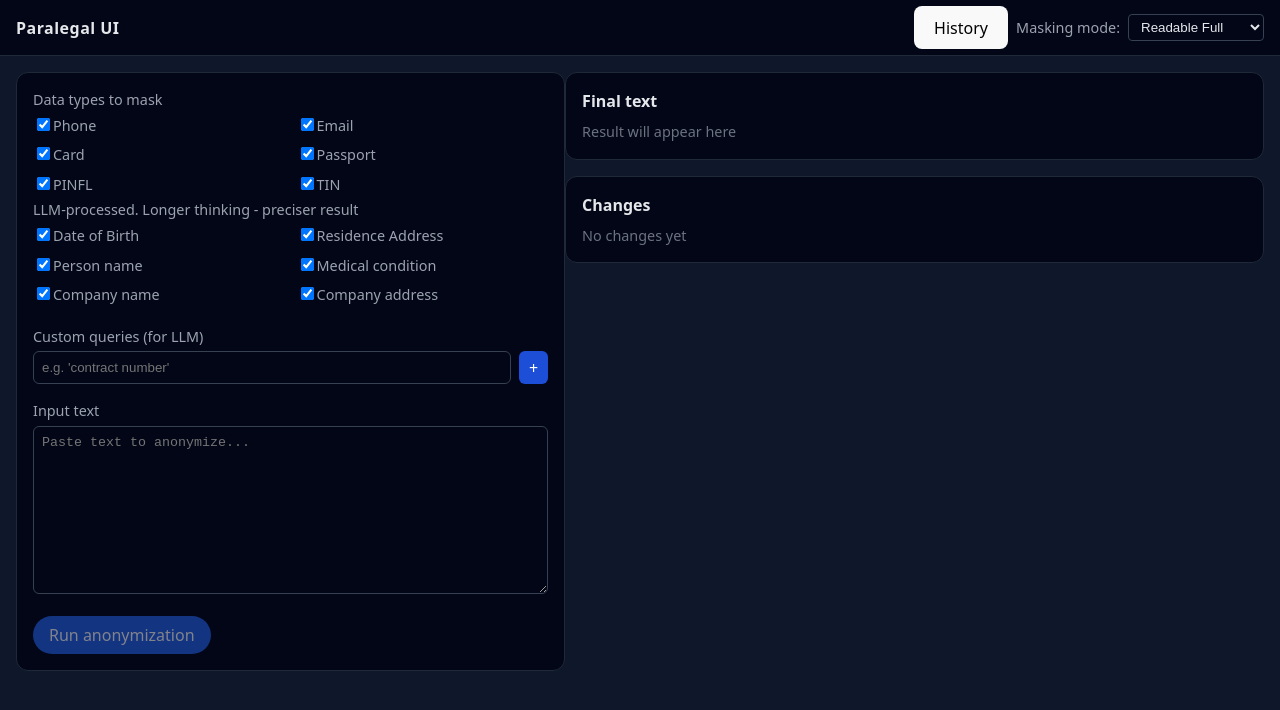
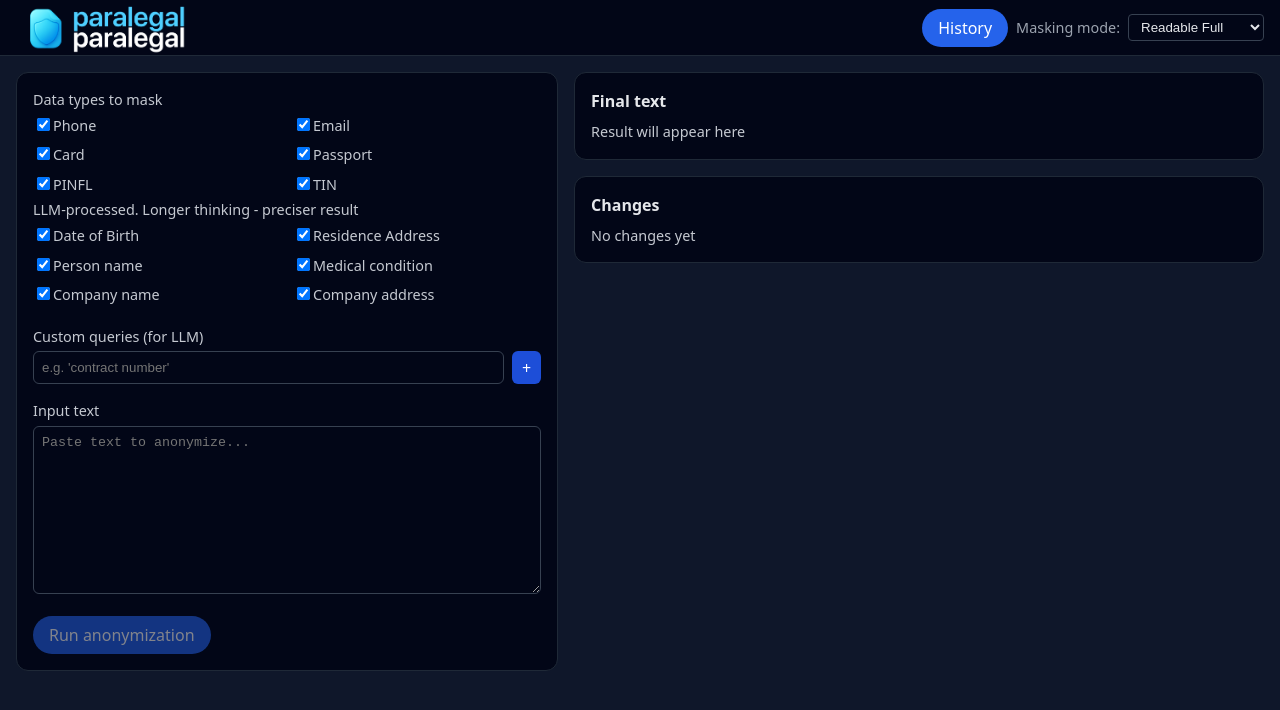
Before and after one commit to Edem2000/paralegal-front, a React (Vite) app: page / in a window 1280 px wide. Shown: the top 710 px of the page. Built offline with nearby package versions, Linux system fonts and the light colour scheme.

Commit message:
impove UI

```diff
--- a/index.html
+++ b/index.html
@@ -2,9 +2,9 @@
 <html lang="en">
   <head>
     <meta charset="UTF-8" />
-    <link rel="icon" type="image/svg+xml" href="/vite.svg" />
+    <link rel="icon" type="image/svg+xml" href="src/assets/logo_icon.png" />
     <meta name="viewport" content="width=device-width, initial-scale=1.0" />
-    <title>paralegal-front</title>
+    <title>Paralegal</title>
   </head>
   <body>
     <div id="root"></div>
--- a/src/App.css
+++ b/src/App.css
@@ -34,6 +34,15 @@ body {
     font-weight: 600;
     letter-spacing: 0.03em;
 }
+.logo-block {
+    height: 56px;
+    display: flex;
+    padding: 0 3px;
+}
+
+.logo-title {
+    height: 100%;
+}
 
 .navbar-right {
     display: flex;
@@ -65,6 +74,7 @@ body {
 .anonymizing-panel {
     width: 100%;
     display: grid;
+    gap: 16px;
     grid-template-columns: minmax(0, 1.1fr) minmax(0, 1.4fr);
 }
 
@@ -84,7 +94,7 @@ body {
 
 .form-group label {
     font-size: 0.9rem;
-    color: #9ca3af;
+    color: #c5c9d1;
     display: block;
     margin-bottom: 4px;
 }
@@ -97,7 +107,7 @@ body {
     border-radius: 6px;
     border: 1px solid #374151;
     background: #020617;
-    color: #e5e7eb;
+    color: #c5c9d1;
 }
 
 .form-group textarea {
@@ -177,7 +187,32 @@ body {
     cursor: pointer;
 }
 
+.navbar-right button {
+    padding: 8px 16px;
+    border-radius: 999px;
+    border: none;
+    background: #2563eb;
+    color: white;
+    font-weight: 500;
+    cursor: pointer;
+}
+
 .form-actions button:disabled {
+    opacity: 0.5;
+    cursor: default;
+}
+
+.history-controls button {
+    padding: 8px 16px;
+    border-radius: 999px;
+    border: none;
+    background: #2563eb;
+    color: white;
+    font-weight: 500;
+    cursor: pointer;
+}
+
+.history-controls button:disabled {
     opacity: 0.5;
     cursor: default;
 }
@@ -221,7 +256,7 @@ body {
 
 .placeholder {
     font-size: 0.9rem;
-    color: #6b7280;
+    color: #c5c9d1;
 }
 
 .table-wrapper {
@@ -275,7 +310,7 @@ body {
 
 .history-meta {
     font-size: 0.9rem;
-    color: #777;
+    color: #e5e7eb;
     display: flex;
     gap: 12px;
 }
@@ -380,5 +415,5 @@ body {
 }
 
 .clickable-row:hover {
-    background: #f5f7ff;
+    background: #020617;
 }
--- a/src/App.tsx
+++ b/src/App.tsx
@@ -3,6 +3,7 @@ import React, { useState } from 'react';
 import type {ApiResponse, Change, Kind, LlmKind} from './types';
 import {ChangesTable} from "./components/ChangesTable.tsx";
 import {TransactionsHistory} from "./components/TransactionsHistory.tsx";
+import logo from "./assets/logo_title.png"
 
 const ALL_KINDS: { id: Kind; label: string }[] = [
     { id: 'phone',    label: 'Phone' },
@@ -128,7 +129,9 @@ const App: React.FC = () => {
             {/* NAVBAR */}
             <header className="navbar">
                 <div className="navbar-left">
-                    <span className="brand">Paralegal UI</span>
+                    <div className="logo-block">
+                        <img className="logo-title" src={logo} alt="Logo description"/>
+                    </div>
                 </div>
                 <div className="navbar-right">
                     {view === 'history' && (<button
--- a/src/components/TransactionsHistory.tsx
+++ b/src/components/TransactionsHistory.tsx
@@ -1,6 +1,5 @@
 import React, { useEffect, useState } from 'react';
 import type {
-    Transaction,
     TransactionsPageResponse,
     GetTransactionResponseDto,
 } from '../types';
```
Also changed, not shown: src/assets/logo_icon.png (added), src/assets/logo_title.png (added).
